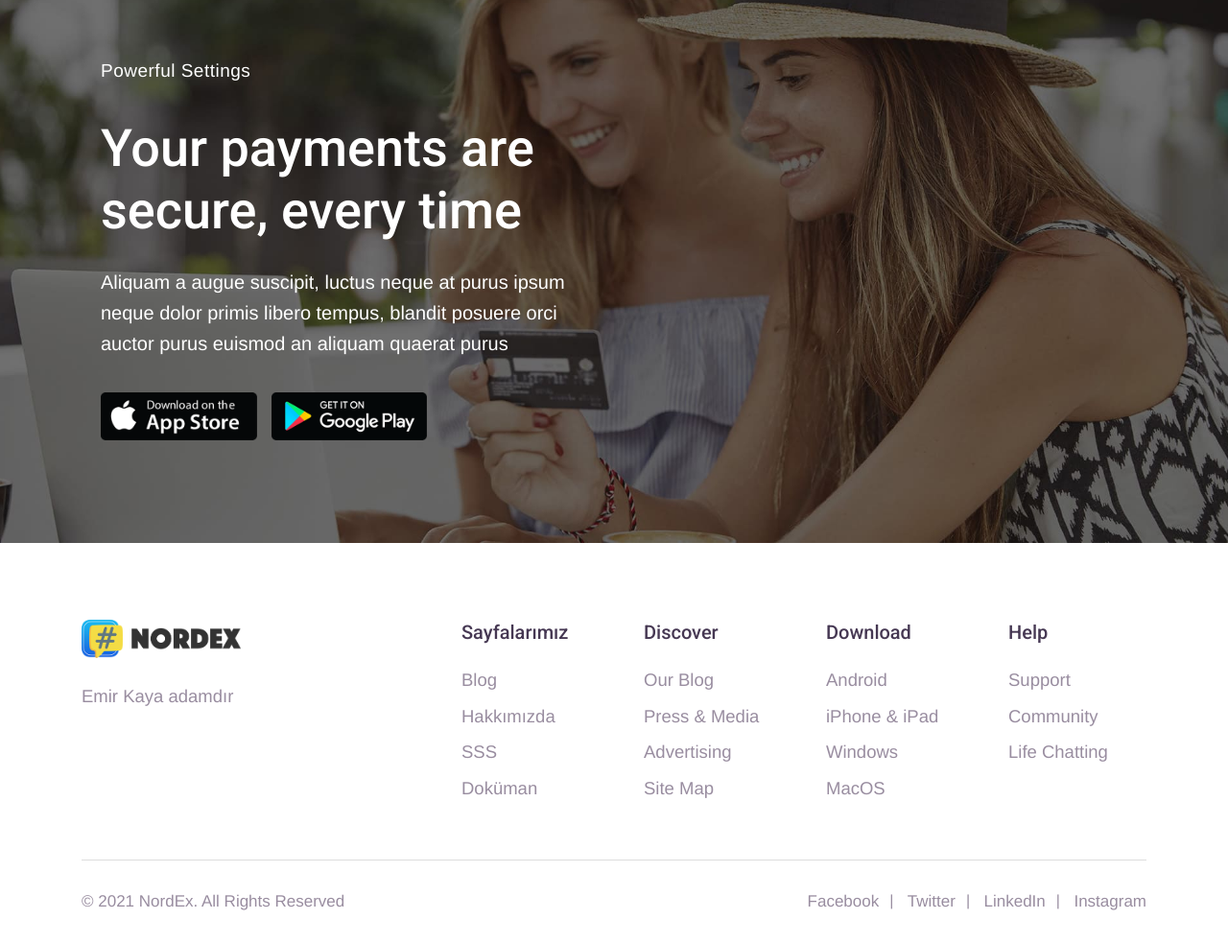
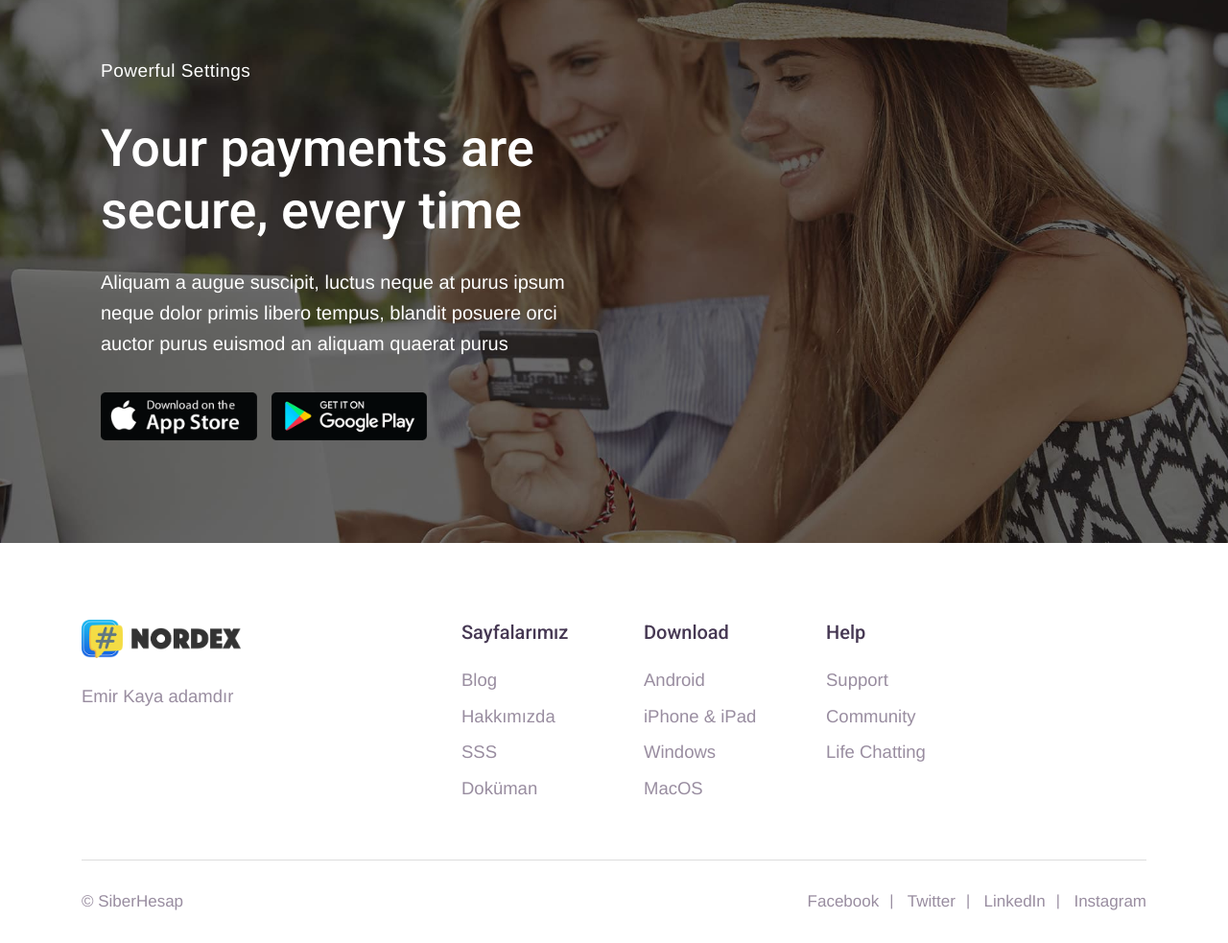
Before and after one commit to emirkaya57/muhasebe-tanitim, a website: page muhasebe/index.html in a window 1280 px wide. Shown: the part 8571-9554 px from the top of the page at 96% size. Drawn offline with Linux system fonts and the light colour scheme; files that its build step writes are made by us from their sources; files whose address does not match are found by name; a web font is replaced by a local one.

Commit message:
muhasebe

```diff
--- a/muhasebe/index.html
+++ b/muhasebe/index.html
@@ -1249,33 +1249,15 @@
 
 								<!-- Footer Links -->
 								<ul class="foo-links clearfix">
-									<li><p class="p-md"><a href="#">Blog</a></p></li>
-									<li><p class="p-md"><a href="#">Hakkımızda</a></p></li>
-									<li><p class="p-md"><a href="#">SSS</a></p></li>
+									<li><p class="p-md"><a href="/blog.html">Blog</a></p></li>
+									<li><p class="p-md"><a href="/hakkimizda.html">Hakkımızda</a></p></li>
+									<li><p class="p-md"><a href="/sss.html">SSS</a></p></li>
 									<li><p class="p-md"><a href="#">Doküman</a></p></li>
 								</ul>
 
 							</div>
 						</div>
 
-
-						<!-- FOOTER LINKS -->
-						<div class="col-sm-6 col-md-3 col-lg-2">
-							<div class="footer-links mb-40">
-
-								<!-- Title -->
-								<h5 class="h5-xs">Discover</h5>
-
-								<!-- Footer List -->
-								<ul class="foo-links clearfix">
-									<li><p class="p-md"><a href="#">Our Blog</a></p></li>
-									<li><p class="p-md"><a href="#">Press & Media</a></p></li>
-									<li><p class="p-md"><a href="#">Advertising</a></p></li>
-									<li><p class="p-md"><a href="#">Site Map</a></p></li>
-								</ul>
-
-							</div>
-						</div>
 
 
 						<!-- FOOTER LINKS -->
@@ -1326,7 +1308,7 @@
 							<!-- FOOTER COPYRIGHT -->
 							<div class="col-md-6">
 								<div class="footer-copyright">
-									<p>&copy; 2021 NordEx. All Rights Reserved</p>
+									<p>&copy; SiberHesap</p>
 								</div>
 							</div>
 
```
